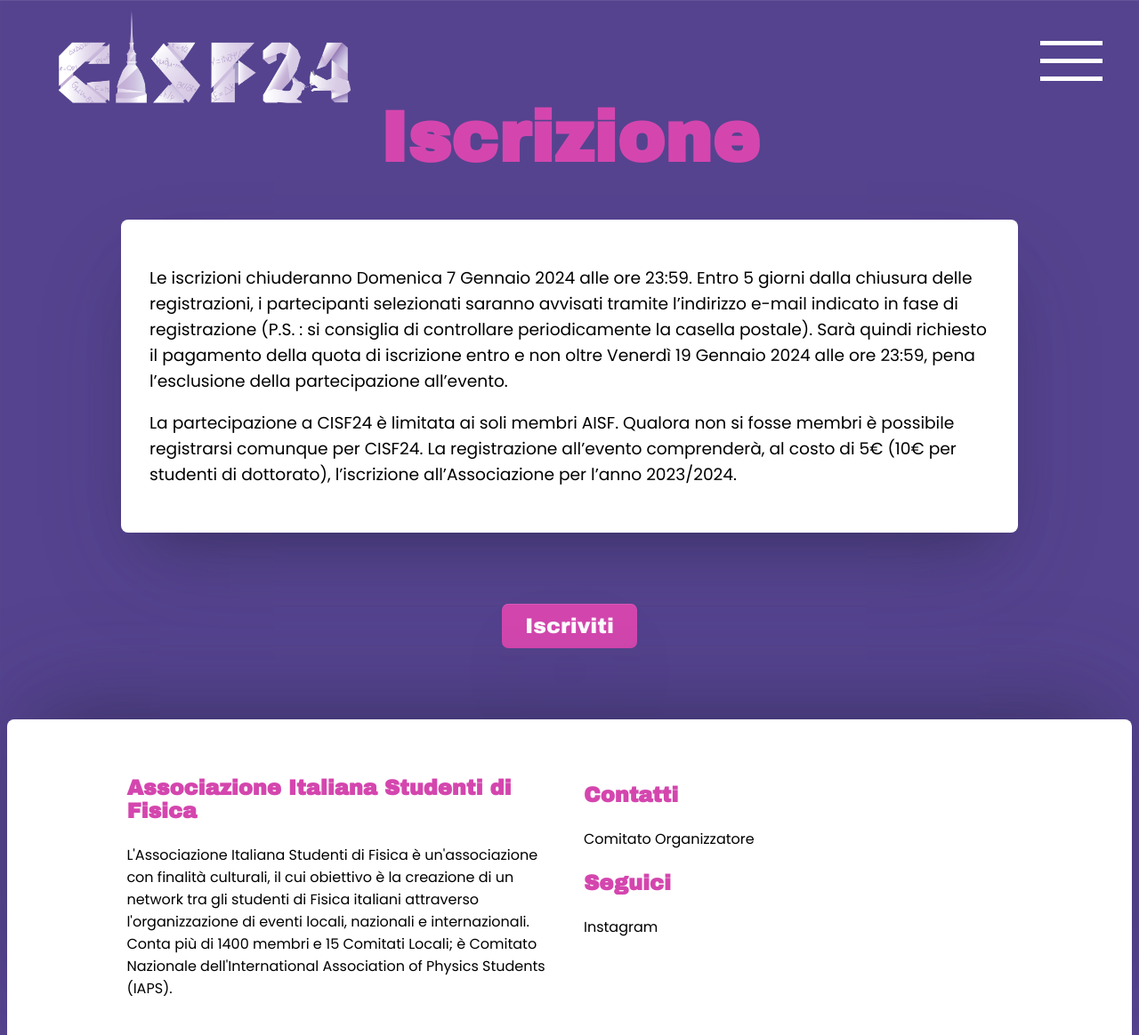
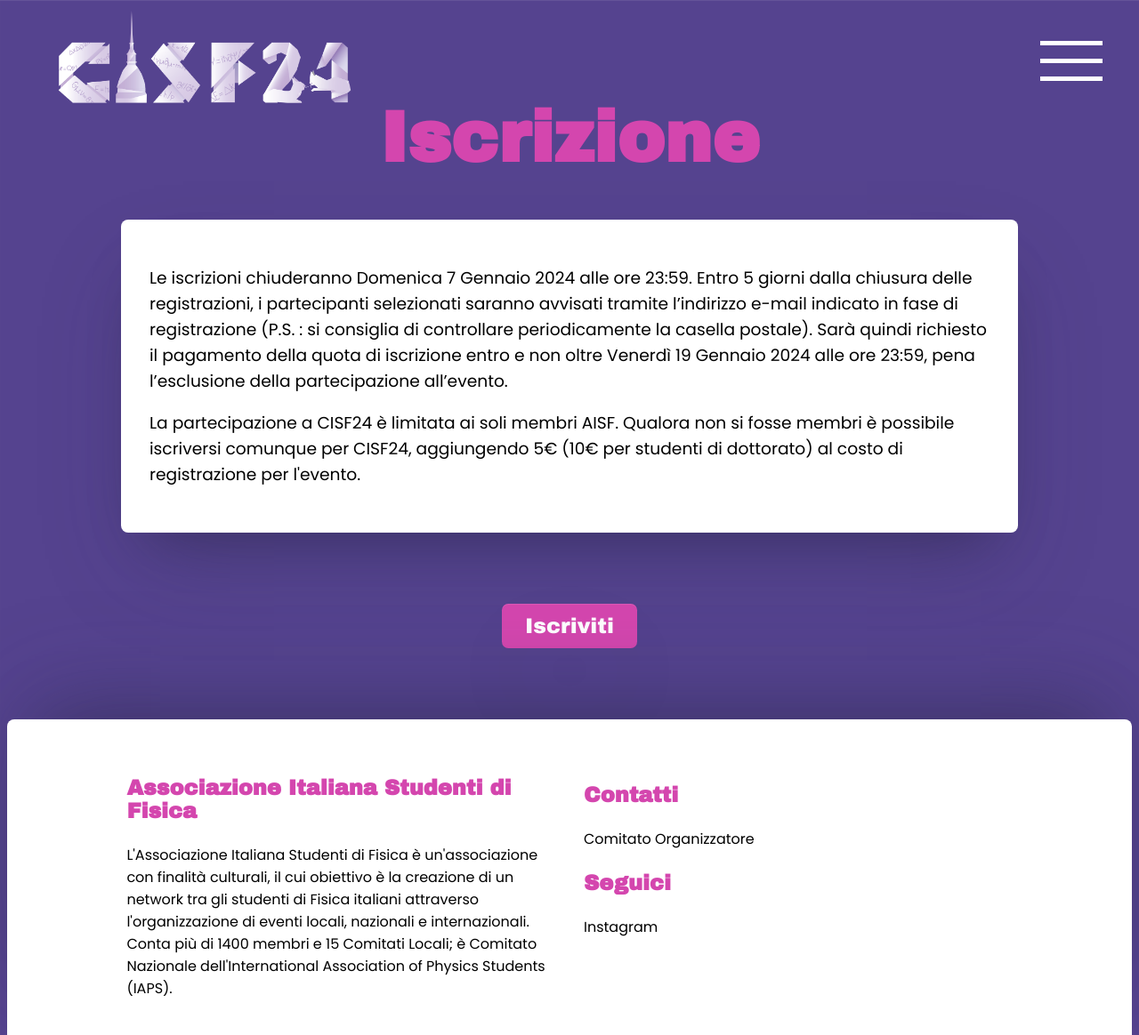
Before and after one commit to ai-sf/cisf24, a Jekyll site: the page built from iscrizione.html, in a window 1280 px wide. Shown: the whole page at 89% size. Built offline with Jekyll 4.4.1, drawn with Linux system fonts in a browser that asks for light colours; nearby versions of some CDN libraries.

Commit message:
Fix text

```diff
--- a/_data/iscrizione.yml
+++ b/_data/iscrizione.yml
@@ -1,2 +1,2 @@
 - "Le iscrizioni chiuderanno Domenica 7 Gennaio 2024 alle ore 23:59. Entro 5 giorni dalla chiusura delle registrazioni, i partecipanti selezionati saranno avvisati tramite l’indirizzo e-mail indicato in fase di registrazione (P.S. : si consiglia di controllare periodicamente la casella postale). Sarà quindi richiesto il pagamento della quota di iscrizione entro e non oltre Venerdì 19 Gennaio 2024 alle ore 23:59, pena l’esclusione della partecipazione all’evento."
-- "La partecipazione a CISF24 è limitata ai soli membri AISF. Qualora non si fosse membri è possibile registrarsi comunque per CISF24. La registrazione all’evento comprenderà, al costo di 5€ (10€ per studenti di dottorato), l’iscrizione all’Associazione per l’anno 2023/2024."
+- "La partecipazione a CISF24 è limitata ai soli membri AISF. Qualora non si fosse membri è possibile iscriversi comunque per CISF24, aggiungendo  5€ (10€ per studenti di dottorato)  al costo di registrazione per l'evento."
--- a/index.html
+++ b/index.html
@@ -32,7 +32,7 @@
 			Quando?
 		</div>
 		<div class="card-body">
-			Dal 17 al 21 Aprile 2024
+			Dal 17 al 21 Aprile 2024.
 		</div>
 	</div>
 <div class="card">
```
